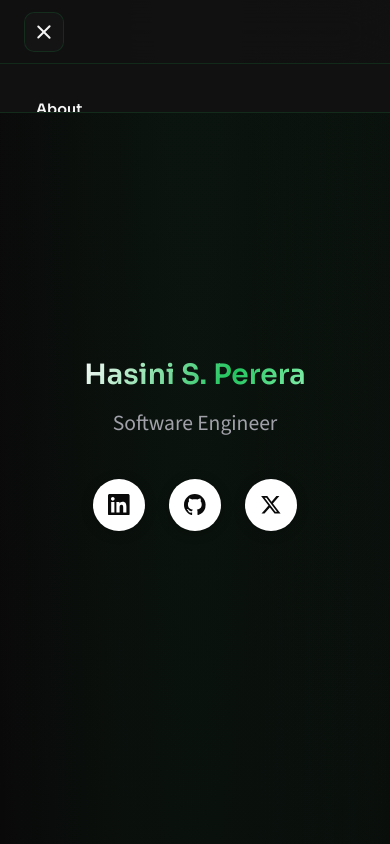
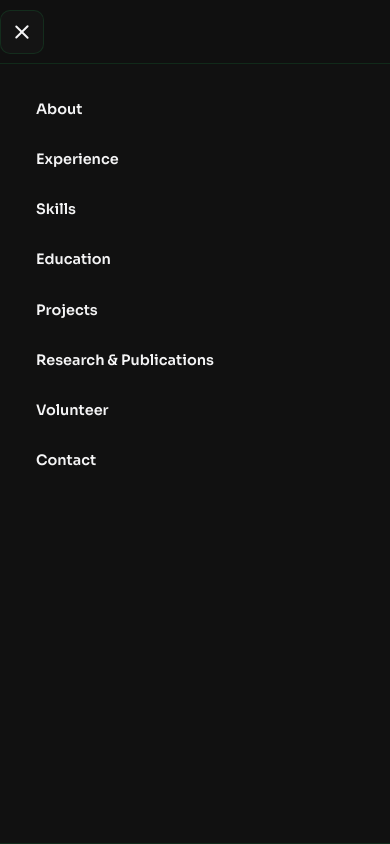
Before and after one commit to hasinisperera/hasinisperera.github.io, a website: page index.html in a window 390 px wide. Both pictures are taken after a click on the button "Open menu". Shown: the top 844 px of the page. Drawn offline with nearby package versions, Linux system fonts and the light colour scheme.

Commit message:
Fix mobile view menu

```diff
--- a/assets/js/main.js
+++ b/assets/js/main.js
@@ -34,7 +34,9 @@ function setMenuOpen(open) {
   nav.classList.toggle("is-open", open);
   toggle.setAttribute("aria-expanded", String(open));
   toggle.setAttribute("aria-label", open ? "Close menu" : "Open menu");
-  document.body.style.overflow = open ? "hidden" : "";
+  const lock = open ? "hidden" : "";
+  document.documentElement.style.overflow = lock;
+  document.body.style.overflow = lock;
 }
 
 if (toggle && nav) {
--- a/assets/scss/_base.scss
+++ b/assets/scss/_base.scss
@@ -8,6 +8,9 @@
 
 html {
   scroll-behavior: smooth;
+  overflow-x: hidden;
+  overflow-x: clip;
+  max-width: 100%;
 }
 
 @media (prefers-reduced-motion: reduce) {
@@ -27,6 +30,10 @@ html {
 body {
   margin: 0;
   min-height: 100vh;
+  min-height: 100dvh;
+  overflow-x: hidden;
+  overflow-x: clip;
+  max-width: 100%;
   font-family: var(--font-body);
   font-size: 1.0625rem;
   line-height: 1.6;
--- a/assets/scss/_components.scss
+++ b/assets/scss/_components.scss
@@ -1,4 +1,6 @@
-// Sticky header (dark)
+// Sticky header (dark). Note: backdrop-filter creates a containing block for
+// position:fixed descendants — the mobile drawer would be clipped to header height.
+// Blur is kept on desktop only; mobile uses a solid bar so the menu can fill the screen.
 .site-header {
   position: fixed;
   top: 0;
@@ -8,6 +10,9 @@
   height: var(--header-h);
   display: flex;
   align-items: center;
+  max-width: 100%;
+  overflow-x: hidden;
+  overflow-x: clip;
   background: rgba(17, 17, 17, 0.95);
   backdrop-filter: blur(20px) saturate(1.2);
   -webkit-backdrop-filter: blur(20px) saturate(1.2);
@@ -16,8 +21,33 @@
 }
 
 @media (max-width: 899px) {
+  .site-header {
+    backdrop-filter: none;
+    -webkit-backdrop-filter: none;
+    background: rgba(17, 17, 17, 0.98);
+    /* Padding so the menu button sits in the top-left (respecting safe area) */
+    padding-left: max(0.5rem, env(safe-area-inset-left, 0px));
+    padding-right: max(0.75rem, env(safe-area-inset-right, 0px));
+    align-items: stretch;
+  }
+
   .site-header__inner {
-    justify-content: flex-end;
+    width: 100%;
+    max-width: 100%;
+    margin: 0;
+    padding: 0;
+    justify-content: flex-start;
+    align-items: center;
+    min-height: var(--header-h);
+  }
+
+  .nav__toggle {
+    position: absolute;
+    top: 50%;
+    left: 0;
+    right: auto;
+    transform: translateY(-50%);
+    margin-left: 0;
   }
 }
 
@@ -26,23 +56,32 @@
   align-items: center;
   justify-content: space-between;
   width: 100%;
-  max-width: var(--max-w);
+  min-width: 0;
+  max-width: min(var(--max-w), 100%);
   margin: 0 auto;
   padding: 0 var(--space-3);
   gap: var(--space-2);
 }
 
-// Nav
+// Nav — mobile: full-height panel below header (fixed to viewport, not header CB)
 .nav {
   position: fixed;
   top: var(--header-h);
   left: 0;
   right: 0;
-  bottom: 0;
   z-index: calc(var(--z-header) - 1);
   display: flex;
   flex-direction: column;
+  width: 100%;
+  max-width: 100%;
+  box-sizing: border-box;
+  /* Explicit height — do not use bottom:0 here; pairs badly with max-height on some engines */
+  height: calc(100vh - var(--header-h));
+  height: calc(100dvh - var(--header-h));
+  min-height: calc(100vh - var(--header-h));
+  min-height: calc(100dvh - var(--header-h));
   padding: var(--space-3);
+  padding-bottom: max(var(--space-3), env(safe-area-inset-bottom, 0px));
   background: var(--color-bg-elevated);
   backdrop-filter: blur(20px);
   -webkit-backdrop-filter: blur(20px);
@@ -52,8 +91,7 @@
   visibility: hidden;
   pointer-events: none;
   transition: transform 0.25s ease, opacity 0.2s ease, visibility 0.2s;
-  max-height: calc(100vh - var(--header-h));
-  overflow-y: auto;
+  overflow: hidden;
 }
 
 .nav.is-open {
@@ -68,7 +106,15 @@
   flex-direction: column;
   gap: 0.5rem;
   margin: 0;
+  padding: 0;
   list-style: none;
+  width: 100%;
+  min-width: 0;
+  flex: 1 1 auto;
+  min-height: 0;
+  overflow-y: auto;
+  -webkit-overflow-scrolling: touch;
+  overscroll-behavior: contain;
 }
 
 .nav__list a {
@@ -80,6 +126,9 @@
   font-weight: 600;
   font-size: 0.9rem;
   font-family: var(--font-display);
+  max-width: 100%;
+  overflow-wrap: anywhere;
+  word-break: break-word;
 
   &:hover {
     background: var(--color-accent-soft);
@@ -99,13 +148,16 @@
     flex-direction: row;
     align-items: center;
     justify-content: center;
+    width: auto;
+    max-width: none;
+    height: auto;
+    min-height: 0;
     padding: 0;
     min-width: 0;
     background: transparent;
     backdrop-filter: none;
     -webkit-backdrop-filter: none;
     border: none;
-    max-height: none;
     transform: none;
     opacity: 1;
     visibility: visible;
@@ -119,7 +171,10 @@
     justify-content: center;
     gap: 0.4rem 1.15rem;
     max-width: 100%;
+    flex: 0 1 auto;
+    min-height: 0;
     overflow-x: auto;
+    overflow-y: visible;
     -webkit-overflow-scrolling: touch;
     padding: 0.35rem 0;
   }
@@ -135,9 +190,12 @@
   display: flex;
   flex-direction: column;
   justify-content: center;
+  align-items: center;
   gap: 5px;
-  width: 2.5rem;
-  height: 2.5rem;
+  width: 2.75rem;
+  height: 2.75rem;
+  min-width: 2.75rem;
+  min-height: 2.75rem;
   padding: 0;
   border: 1px solid var(--color-border);
   border-radius: var(--radius-sm);
@@ -171,6 +229,8 @@
 @media (min-width: 900px) {
   .nav__toggle {
     display: none;
+    position: static;
+    transform: none;
   }
 }
 
--- a/index.html
+++ b/index.html
@@ -2,7 +2,7 @@
 <html lang="en">
   <head>
     <meta charset="UTF-8" />
-    <meta name="viewport" content="width=device-width, initial-scale=1.0" />
+    <meta name="viewport" content="width=device-width, initial-scale=1.0, viewport-fit=cover" />
     <meta
       name="description"
       content="Hasini Sumalee Perera — Full stack developer, researcher, and software engineer. Portfolio, experience, projects, and publications."
```
Also changed, not shown: assets/css/styles.css.
